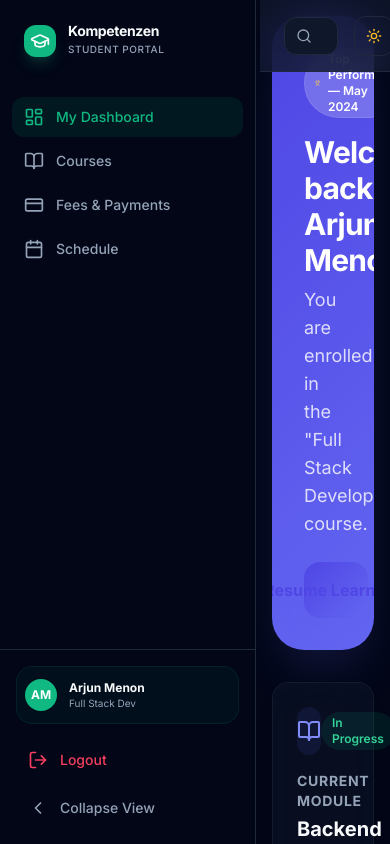
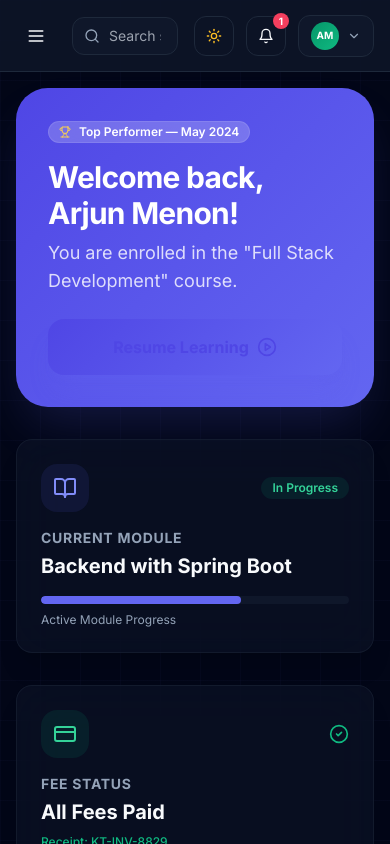
Before and after one commit to Vishnusuresh20/KOMPETENZEN, a React (Vite) app: page /student/dashboard in a window 390 px wide. Shown: the top 844 px of the page. Built offline with nearby package versions, Linux system fonts and the light colour scheme.

Commit message:
Fix mobile layout: Sidebar drawer, burger menu, and full-width content

```diff
--- a/index.html
+++ b/index.html
@@ -2,10 +2,23 @@
 <html lang="en" class="dark">
   <head>
     <meta charset="UTF-8" />
-    <link rel="icon" type="image/svg+xml" href="/favicon.svg" />
+    <link rel="icon" type="image/png" href="/assets/preview.png" />
     <meta name="viewport" content="width=device-width, initial-scale=1.0" />
     <meta name="description" content="Kompetenzen Technologies - Premium Institution Management System" />
-    <title>Kompetenzen Technologies | IMS Dashboard</title>
+    <title>Kompetenzen | Advanced Institution Management System</title>
+
+    <!-- Social Media Preview (WhatsApp/LinkedIn Fix) -->
+    <meta property="og:type" content="website" />
+    <meta property="og:title" content="Kompetenzen | Institution Management System" />
+    <meta property="og:description" content="Empower Students with Next-Gen Technology. Professional tracking for fees, courses, and student success." />
+
+    <!-- IMPORTANT: Once deployed, replace 'https://kompetenzen.vercel.app' with your actual Vercel URL -->
+    <meta property="og:image" content="https://kompetenzen.vercel.app/assets/preview.png?v=1" />
+    <meta property="og:image:width" content="1200" />
+    <meta property="og:image:height" content="630" />
+
+    <meta property="twitter:card" content="summary_large_image" />
+    <meta property="twitter:image" content="https://kompetenzen.vercel.app/assets/preview.png?v=1" />
     <link rel="preconnect" href="https://fonts.googleapis.com" />
     <link rel="preconnect" href="https://fonts.gstatic.com" crossorigin />
     <link href="https://fonts.googleapis.com/css2?family=Inter:wght@300;400;500;600;700;800&display=swap" rel="stylesheet" />
--- a/src/components/Layout.jsx
+++ b/src/components/Layout.jsx
@@ -7,18 +7,39 @@ import { cn } from '../lib/utils';
 
 export default function Layout() {
   const [collapsed, setCollapsed] = useState(false);
+  const [mobileOpen, setMobileOpen] = useState(false);
 
   return (
     <div className="min-h-screen bg-background bg-grid">
-      <Sidebar collapsed={collapsed} setCollapsed={setCollapsed} />
-      <Topbar sidebarCollapsed={collapsed} />
+      {/* Sidebar Overlay for Mobile */}
+      <div
+        className={cn(
+          "fixed inset-0 bg-background/80 backdrop-blur-sm z-40 md:hidden transition-opacity duration-300",
+          mobileOpen ? "opacity-100" : "opacity-0 pointer-events-none"
+        )}
+        onClick={() => setMobileOpen(false)}
+      />
+
+      <div className={cn(
+        "transition-transform duration-300 md:translate-x-0 z-50 fixed md:relative",
+        mobileOpen ? "translate-x-0" : "-translate-x-full"
+      )}>
+        <Sidebar collapsed={collapsed} setCollapsed={setCollapsed} />
+      </div>
+
+      <Topbar
+        sidebarCollapsed={collapsed}
+        onToggleSidebar={() => setMobileOpen(!mobileOpen)}
+      />
 
       <motion.main
-        animate={{ marginLeft: collapsed ? 72 : 260 }}
+        animate={{
+          marginLeft: collapsed ? (window.innerWidth < 768 ? 0 : 72) : (window.innerWidth < 768 ? 0 : 260)
+        }}
         transition={{ duration: 0.3, ease: 'easeInOut' }}
         className="min-h-screen pt-[72px]"
       >
-        <div className="p-6 max-w-[1600px] mx-auto">
+        <div className="p-4 md:p-6 max-w-[1600px] mx-auto">
           <Outlet />
         </div>
       </motion.main>
--- a/src/components/StudentLayout.jsx
+++ b/src/components/StudentLayout.jsx
@@ -1,14 +1,35 @@
+import { useState } from 'react';
 import { Outlet } from 'react-router-dom';
 import StudentSidebar from './StudentSidebar';
 import Topbar from './Topbar';
+import { cn } from '../lib/utils';
 
 export default function StudentLayout() {
+  const [mobileOpen, setMobileOpen] = useState(false);
+
   return (
-    <div className="flex min-h-screen bg-[rgb(var(--background))]">
-      <StudentSidebar />
+    <div className="flex min-h-screen bg-background bg-grid">
+      {/* Sidebar Overlay for Mobile */}
+      <div
+        className={cn(
+          "fixed inset-0 bg-background/80 backdrop-blur-sm z-40 md:hidden transition-opacity duration-300",
+          mobileOpen ? "opacity-100" : "opacity-0 pointer-events-none"
+        )}
+        onClick={() => setMobileOpen(false)}
+      />
+
+      <div className={cn(
+        "transition-transform duration-300 md:translate-x-0 z-50 fixed md:relative",
+        mobileOpen ? "translate-x-0" : "-translate-x-full"
+      )}>
+        <StudentSidebar />
+      </div>
+
       <div className="flex-1 flex flex-col min-w-0">
-        <Topbar />
-        <main className="flex-1 p-4 md:p-8 overflow-y-auto">
+        <Topbar
+          onToggleSidebar={() => setMobileOpen(!mobileOpen)}
+        />
+        <main className="flex-1 p-4 md:p-8 pt-[88px] md:pt-8 overflow-y-auto">
           <div className="max-w-7xl mx-auto">
             <Outlet />
           </div>
--- a/src/components/Topbar.jsx
+++ b/src/components/Topbar.jsx
@@ -1,12 +1,12 @@
 import { useLocation } from 'react-router-dom';
-import { Bell, Sun, Moon, ChevronDown } from 'lucide-react';
+import { Bell, Sun, Moon, ChevronDown, Menu } from 'lucide-react';
 import { useTheme } from '../context/ThemeContext';
 import { notifications } from '../data/mockData';
 import { cn } from '../lib/utils';
 import { Button } from './ui/button';
 import GlobalSearch from './GlobalSearch';
 
-export default function Topbar({ sidebarCollapsed }) {
+export default function Topbar({ sidebarCollapsed, onToggleSidebar }) {
   const { isDark, toggleTheme } = useTheme();
   const location = useLocation();
   const unread = (notifications || []).filter((n) => !n.read).length;
@@ -19,11 +19,20 @@ export default function Topbar({ sidebarCollapsed }) {
   return (
     <header
       className={cn(
-        'fixed top-0 right-0 z-30 h-[72px] flex items-center px-6 gap-4',
+        'fixed top-0 right-0 z-30 h-[72px] flex items-center px-4 md:px-6 gap-4',
         'bg-card/80 border-b border-border backdrop-blur-xl transition-all duration-300',
-        sidebarCollapsed ? 'left-[72px]' : 'left-[260px]'
+        'left-0 md:left-auto',
+        sidebarCollapsed ? 'md:left-[72px]' : 'md:left-[260px]'
       )}
     >
+      <Button
+        variant="ghost"
+        size="icon"
+        onClick={onToggleSidebar}
+        className="md:hidden rounded-xl"
+      >
+        <Menu className="w-5 h-5" />
+      </Button>
       <GlobalSearch />
 
       <div className="flex items-center gap-3 ml-auto">
```
Also changed, not shown: public/assets/preview.png (added).
